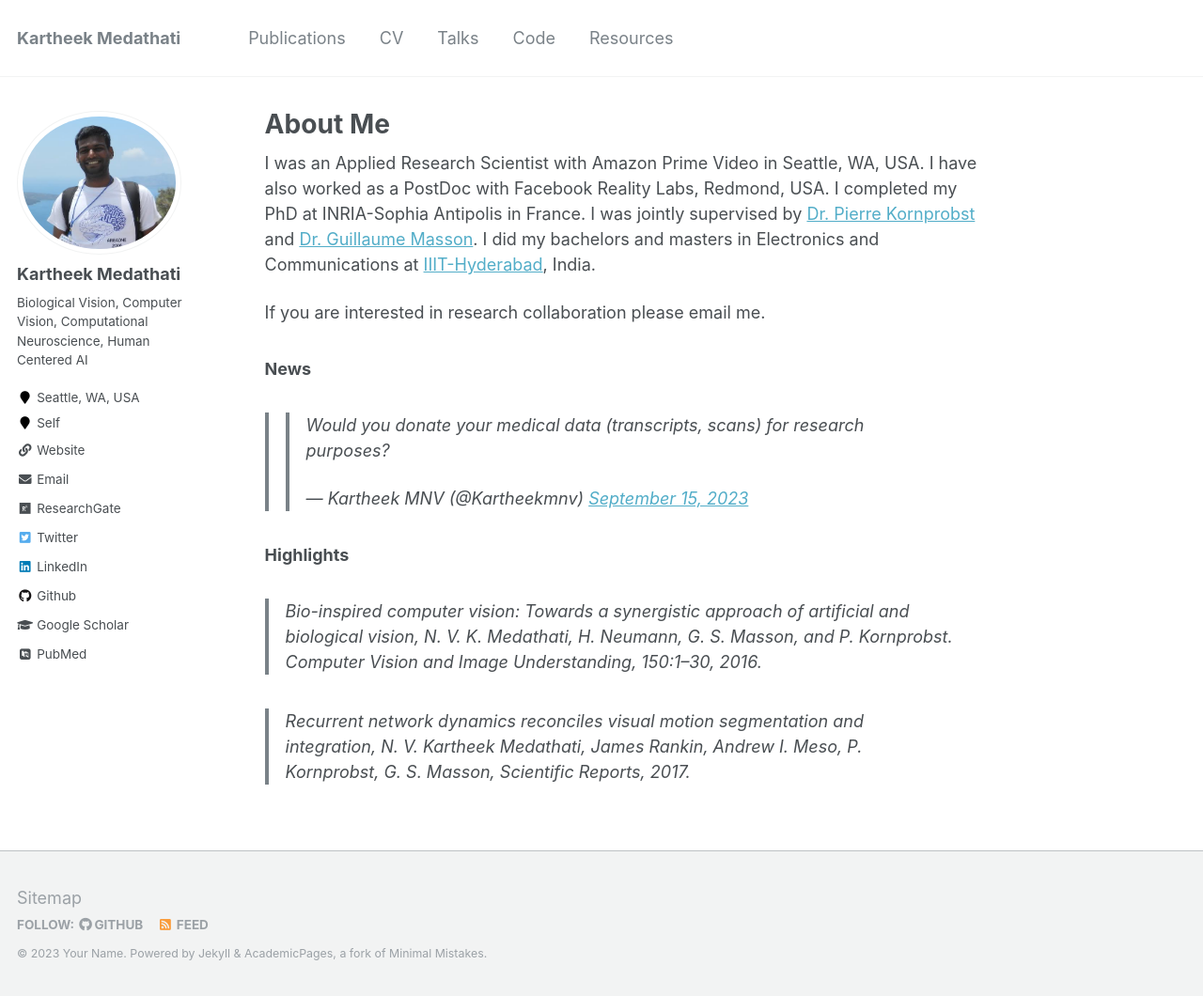
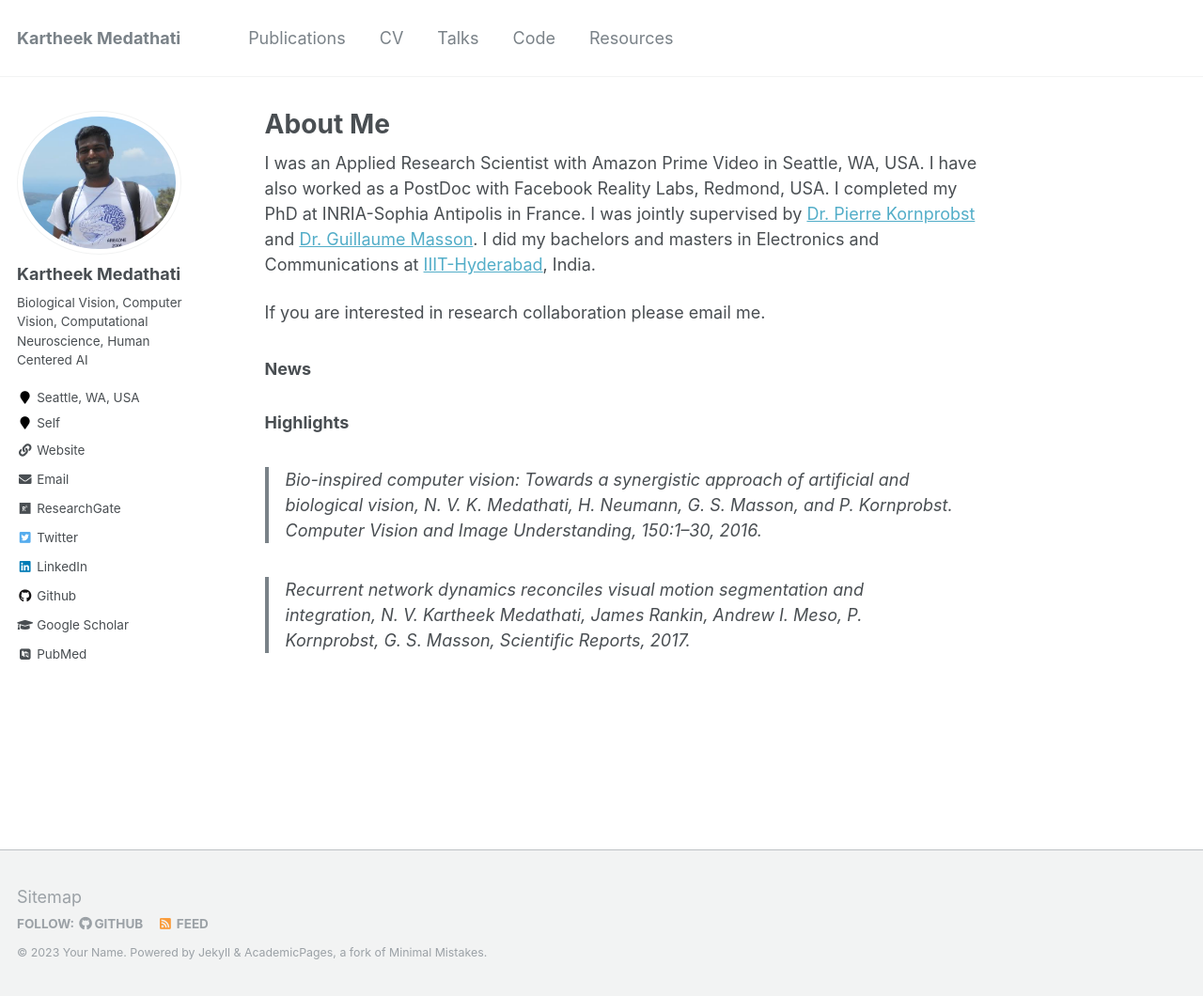
Before and after one commit to kartheekmedathati/kartheekmedathati.github.io, a Jekyll site: the page built from _pages/about.md, in a window 1280 px wide and 1060 px high. Shown: the whole window at 94% size. Built offline with Jekyll 4.4.1, drawn with Linux system fonts in a browser that asks for light colours; some web fonts are replaced; comment, search, counter and statistics services are not loaded.

Commit message:
Removed twitter poll

```diff
--- a/_pages/about.md
+++ b/_pages/about.md
@@ -14,8 +14,6 @@ If you are interested in research collaboration please email me.
 
 ### News
 
-> <blockquote class="twitter-tweet"><p lang="en" dir="ltr">Would you donate your medical data (transcripts, scans) for research purposes?</p>&mdash; Kartheek MNV (@Kartheekmnv) <a href="https://twitter.com/Kartheekmnv/status/1702716390342619468?ref_src=twsrc%5Etfw">September 15, 2023</a></blockquote> <script async src="https://platform.twitter.com/widgets.js" charset="utf-8"></script>
-
 
 ### Highlights
 
```
